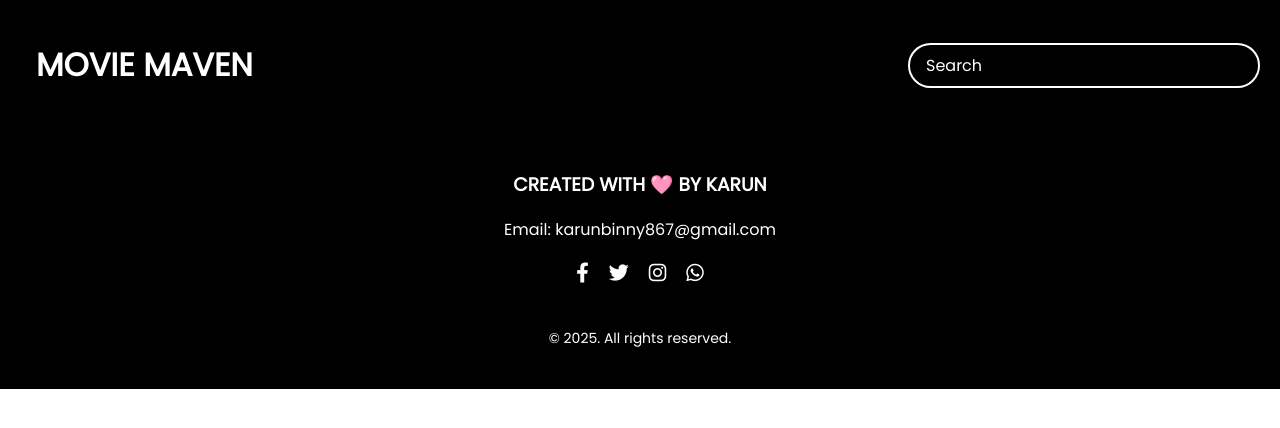
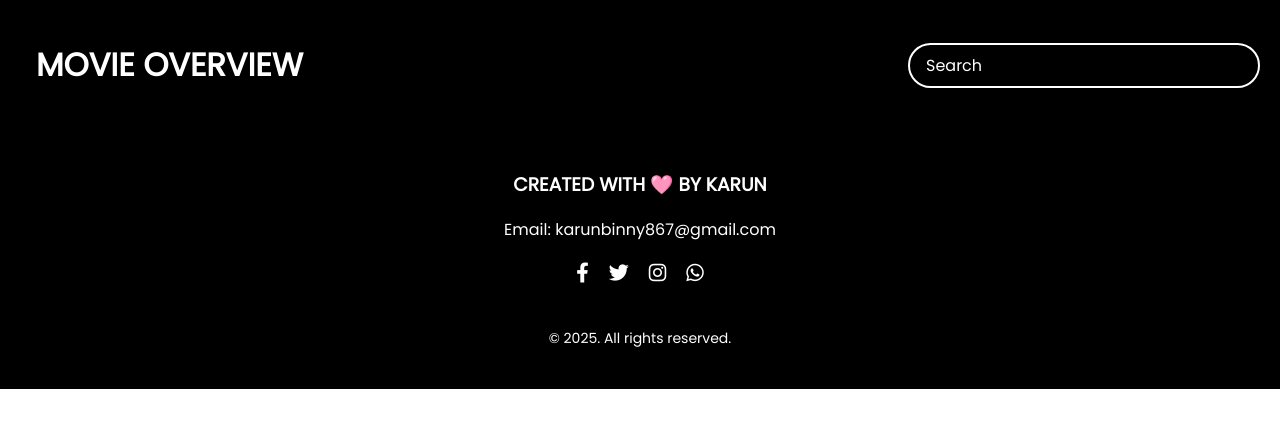
Before and after one commit to lykanranger/movies, a plain HTML site: page index.html in a window 1280 px wide. Drawn offline with Linux system fonts and the light colour scheme; no server answers.

Commit message:
Update index.html

```diff
--- a/index.html
+++ b/index.html
@@ -10,7 +10,7 @@
   <body>
 
     <header>
-      <h1 class="logo">MOVIE MAVEN</h1>
+      <h1 class="logo">MOVIE OVERVIEW</h1>
       <form id="form">
         <input type="text" id="search" class="search" placeholder="Search">
       </form>
```
